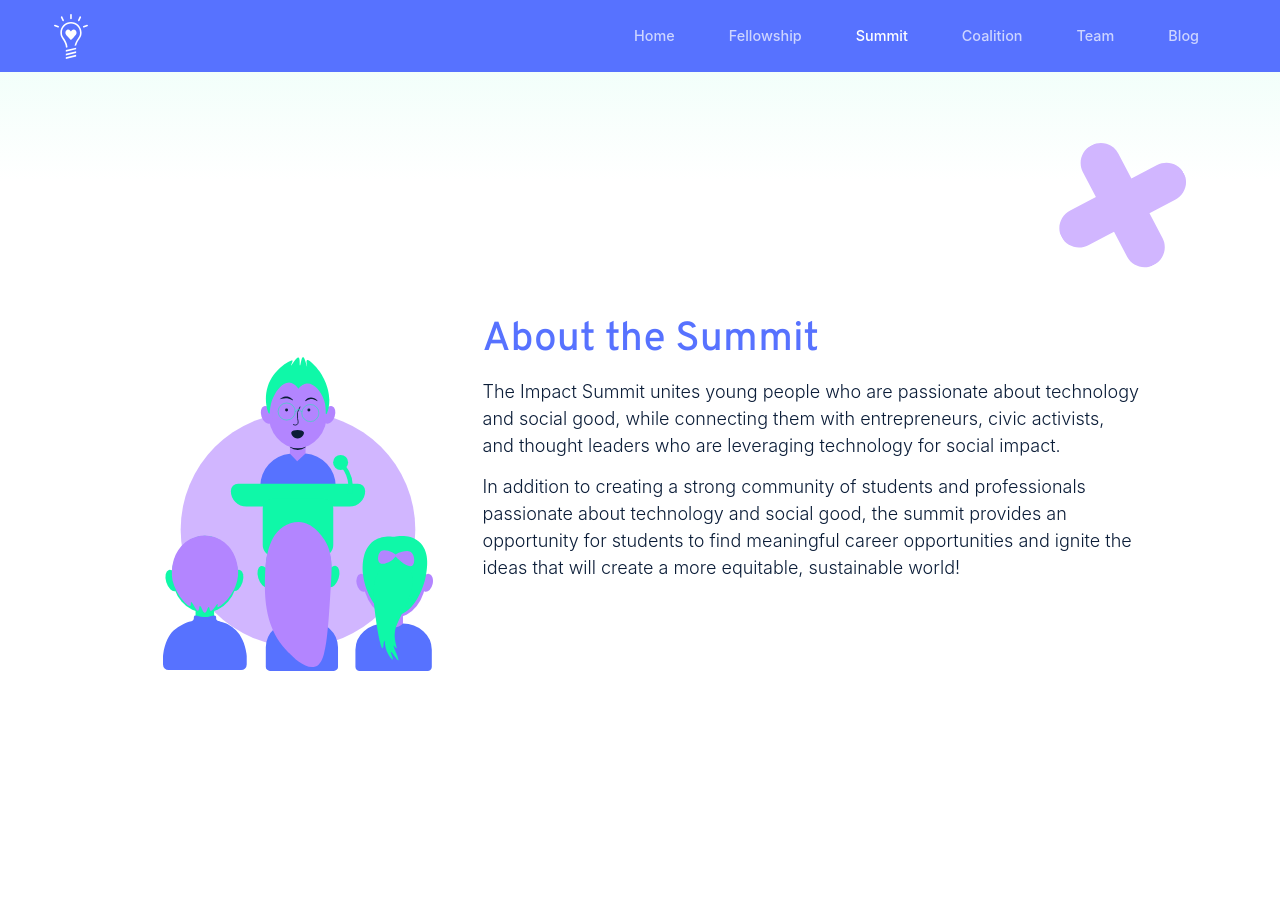
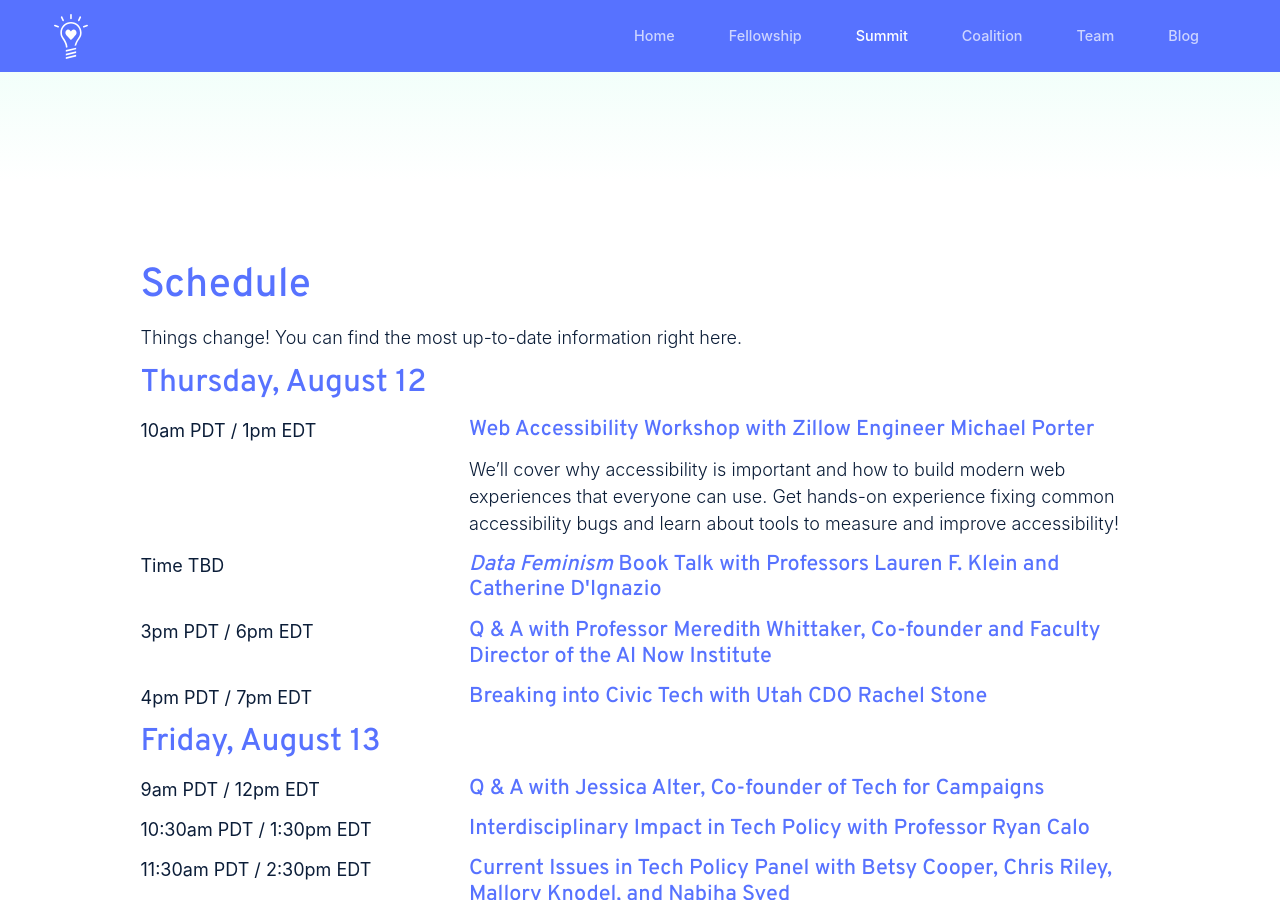
Before and after one commit to impact-labs/impact-labs.github.io, a Jekyll site: the page built from pages/summit.html, in a window 1280 px wide and 900 px high, scrolled down 872 px. Built offline with Jekyll 4.4.1, drawn with Linux system fonts in a browser that asks for light colours; some of the changed text lies outside the part shown.

Commit message:
Publish first version of schedule

```diff
--- /dev/null
+++ b/_data/summit_2021_sessions.yaml
@@ -0,0 +1,38 @@
+- dateline: Thursday, August 12
+  sessions:
+    - time: 10am PDT / 1pm EDT
+      title: Web Accessibility Workshop with Zillow Engineer Michael Porter
+      description: We’ll cover why accessibility is important and how to build modern web experiences that everyone can use. Get hands-on experience fixing common accessibility bugs and learn about tools to measure and improve accessibility!
+    - time: Time TBD
+      title: <i>Data Feminism</i> Book Talk with Professors Lauren F. Klein and Catherine D'Ignazio
+      description:
+    - time: 3pm PDT / 6pm EDT
+      title: Q & A with Professor Meredith Whittaker, Co-founder and Faculty Director of the AI Now Institute
+      description:
+    - time: 4pm PDT / 7pm EDT
+      title: Breaking into Civic Tech with Utah CDO Rachel Stone
+      description:
+
+- dateline: Friday, August 13
+  sessions:
+    - time: 9am PDT / 12pm EDT
+      title: Q & A with Jessica Alter, Co-founder of Tech for Campaigns
+      description:
+    - time: 10:30am PDT / 1:30pm EDT
+      title: Interdisciplinary Impact in Tech Policy with Professor Ryan Calo
+      description:
+    - time: 11:30am PDT / 2:30pm EDT
+      title: Current Issues in Tech Policy Panel with Betsy Cooper, Chris Riley, Mallory Knodel, and Nabiha Syed
+      description:
+    - time: Time TBD
+      title: Dealing with Bias and Fairness in Data Science Workshop with Professor Rayid Ghani
+      description:
+
+- dateline: Saturday, August 14
+  sessions:
+    - time: Morning
+      title: Participant-led “TED Talks”
+      description:
+    - time: Afternoon
+      title: IRL Meetups
+      description: We'll be meeting up (vaxxed & outdoors) in NYC, Boston, Toronto, Seattle, and SF. Come say hi!
--- a/pages/summit.html
+++ b/pages/summit.html
@@ -24,6 +24,29 @@ image: /assets/images/seo/summit.jpg
 		<div class="col-1 col-md-2"></div>
 	</div>
 </header>
+
+<section class="mt-0 pt-md-5" style="position: relative">
+	<div class="container">
+		<div class="mb-5 row">
+			<div class="col-12 lead">
+				<h2>Schedule</h2>
+				<p>Things change! You can find the most up-to-date information right here.</p>
+				{% for day in site.data.summit_2021_sessions %}
+					<h3>{{ day.dateline }}</h3>
+					{% for session in day.sessions %}
+						<div style="display: flex;">
+							<b style="flex-basis: 350px;">{{ session.time }}</b>
+							<div class="col">
+								<h4>{{ session.title }}</h4>
+								<p>{{ session.description }}</p>
+							</div>
+						</div>
+					{% endfor %}
+				{% endfor %}
+			</div>
+		</div>
+	</div>
+</section>
 
 <section>
 	<img alt="Plus" class="accent d-none d-md-inline" style="width: 150px; position:relative; float: right; right: 100px; top: -200px" src="/assets/images/accents/plus.svg" />
@@ -64,57 +87,6 @@ image: /assets/images/seo/summit.jpg
 				<img alt="FAQ" style="max-width:350px" src="/assets/images/illustrations/faq.svg" />
 			</div>
 		</div>
-	</div>
-</section>
-
-<section class="mt-0 pt-md-5" style="position: relative">
-	<div class="container">
-		<img alt="" class="blob d-none d-md-inline" style="position:absolute; width:120%; left:20px; top: -300px; z-index: -1" src="/assets/images/accents/blob-dotted.svg" />
-		<div class="mb-5 row">
-			<div class="col-12 col-md-7 lead">
-				<h2>Speakers and Workshop Leaders</h2>
-				<p>Featured speakers from The Impact Summit 2020.</p>
-			</div>
-			<div class="col-0 col-md-5"></div>
-		</div>
-	<div id="carouselSliding" class="container-fluid carouselSliding carousel slide" data-interval="3000" data-ride="carousel">
-		<div class="carousel-inner" role="listbox">
-			{% for speaker in site.data.summit_speakers %}
-				<div class="{% if speaker.active %}active{% endif %} carousel-item text-center">
-					<div class="col-12 col-md-4">
-						<div class="card border-white text-center">
-							<img alt="{{ speaker.name }}" class="img-circle" src="/assets/images/speakers/{{ speaker.image }}">
-							<div class="card-body ">
-								<p class="mt-3">
-									<b>{{ speaker.name }}</b>
-									<br />
-									{{ speaker.title }}
-									<br />
-									{{ speaker.org }}
-								</p>
-							</div>
-						</div>
-					</div>
-				</div>
-			{% endfor %}
-		</div>
-		<a class="carousel-control-prev" href="#carouselSliding" role="button" data-slide="prev">
-			<span class="carousel-control-prev-icon">
-				<svg width="40" height="40" viewBox="0 0 40 40" fill="none" xmlns="http://www.w3.org/2000/svg">
-					<path d="M1.74846e-06 20L40 40L40 0L1.74846e-06 20Z" fill="#FFC700"/>
-				</svg>
-			</span>
-			<span class="sr-only">Previous</span>
-		</a>
-		<a class="carousel-control-next" href="#carouselSliding" role="button" data-slide="next">
-			<!-- <span class="" aria-hidden="true"></span> -->
-			<span class="carousel-control-next-icon">
-				<svg width="40" height="40" viewBox="0 0 40 40" fill="none" xmlns="http://www.w3.org/2000/svg">
-					<path d="M40 20L0 0V40L40 20Z" fill="#FFC700"/>
-				</svg>
-			</span>
-			<span class="sr-only">Next</span>
-		</a>
 	</div>
 </section>
 
```
